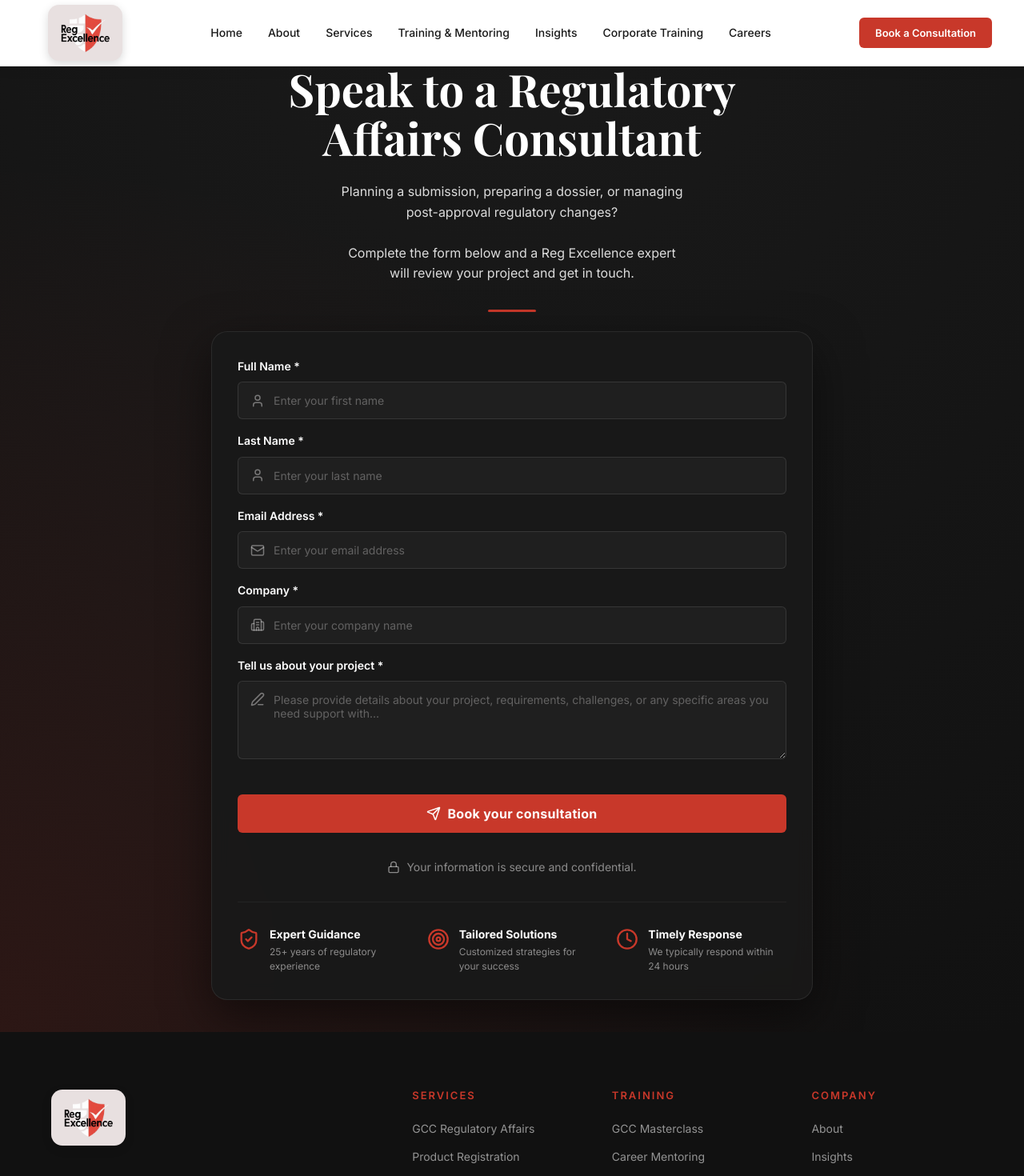
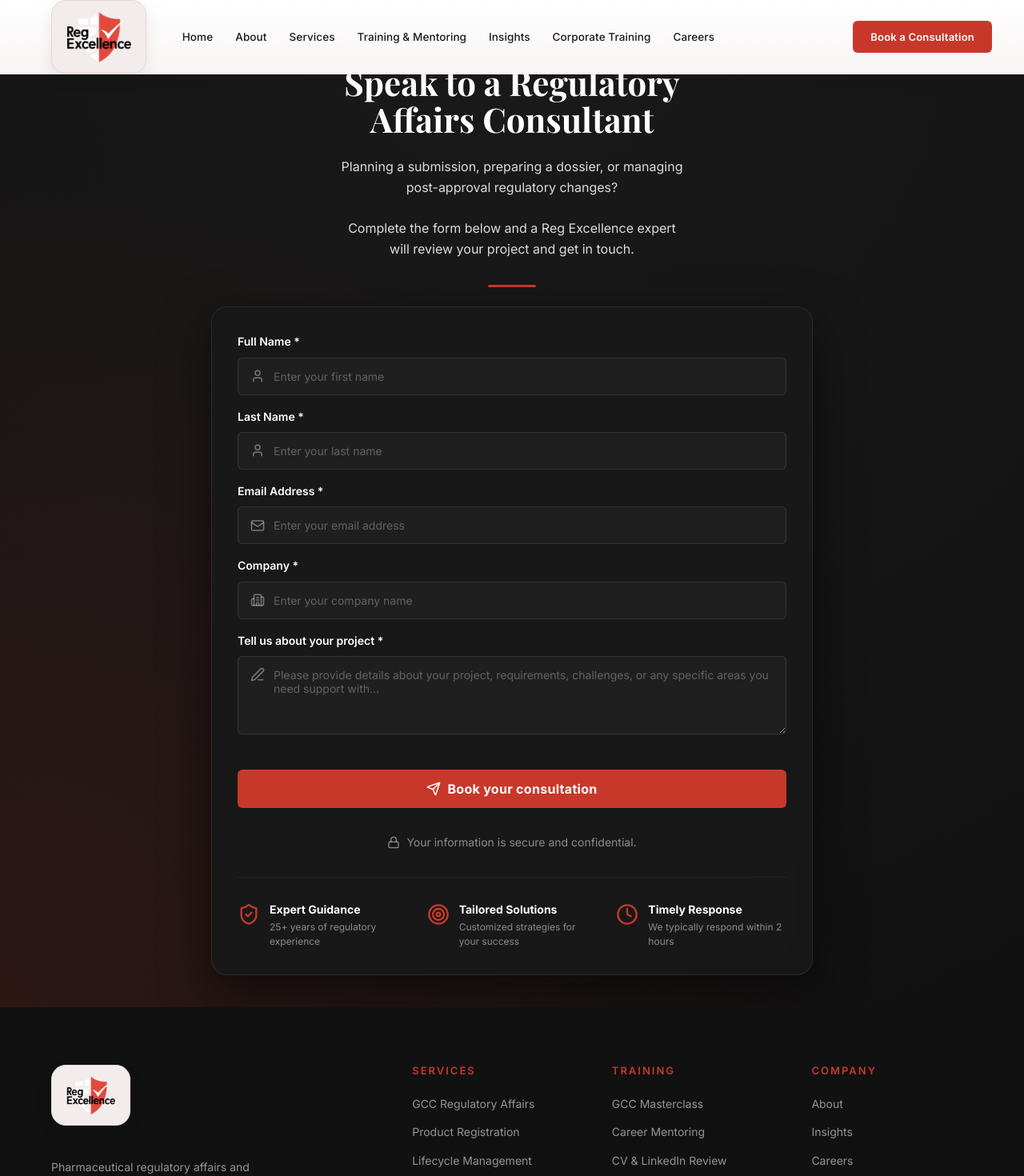
Before and after one commit to yaswanth3987/reg-excellence-new, a React (Vite) app: page /consultation in a window 1280 px wide. Shown: the top 1470 px of the page at 80% size. Built offline with nearby package versions, Linux system fonts and the light colour scheme; no server answers.

Commit message:
feat: premium navbar redesign, EmailJS contact forms, response time 2hrs, Book Consultation redirects to homepage contact section

```diff
--- a/src/components/ConsultationForm.jsx
+++ b/src/components/ConsultationForm.jsx
@@ -1,5 +1,13 @@
 import { useState } from 'react';
+import emailjs from '@emailjs/browser';
 import { Send, CheckCircle, AlertCircle, Loader2, Lock, ShieldCheck, Target, Clock, User, Mail, Building2, PenLine } from 'lucide-react';
+
+// ─── EmailJS Configuration ────────────────────────────────────────────────────
+// Replace these three values with your own from https://emailjs.com
+const EMAILJS_SERVICE_ID  = import.meta.env.VITE_EMAILJS_SERVICE_ID  || 'YOUR_SERVICE_ID';
+const EMAILJS_TEMPLATE_ID = import.meta.env.VITE_EMAILJS_TEMPLATE_ID || 'YOUR_TEMPLATE_ID';
+const EMAILJS_PUBLIC_KEY  = import.meta.env.VITE_EMAILJS_PUBLIC_KEY  || 'YOUR_PUBLIC_KEY';
+// ─────────────────────────────────────────────────────────────────────────────
 
 export default function ConsultationForm() {
   const [formData, setFormData] = useState({
@@ -10,21 +18,20 @@ export default function ConsultationForm() {
     message: ''
   });
 
-  const [status, setStatus] = useState('idle'); // 'idle', 'submitting', 'success', 'error'
+  const [status, setStatus] = useState('idle'); // 'idle' | 'submitting' | 'success' | 'error'
   const [errorMessage, setErrorMessage] = useState('');
   const [validationErrors, setValidationErrors] = useState({});
 
   const validateForm = () => {
     const errors = {};
     if (!formData.firstName.trim()) errors.firstName = 'First name is required';
-    if (!formData.lastName.trim()) errors.lastName = 'Last name is required';
+    if (!formData.lastName.trim())  errors.lastName  = 'Last name is required';
     if (!formData.email.trim()) {
       errors.email = 'Email is required';
     } else if (!/^[^\s@]+@[^\s@]+\.[^\s@]+$/.test(formData.email)) {
       errors.email = 'Invalid email format';
     }
     if (!formData.company.trim()) errors.company = 'Company is required';
-
     if (!formData.message.trim()) {
       errors.message = 'Project details are required';
     } else if (formData.message.trim().length < 20) {
@@ -32,18 +39,13 @@ export default function ConsultationForm() {
     } else if (formData.message.length > 1000) {
       errors.message = 'Message must not exceed 1000 characters';
     }
-
     setValidationErrors(errors);
     return Object.keys(errors).length === 0;
   };
 
   const handleChange = (e) => {
     const { name, value } = e.target;
-    setFormData(prev => ({
-      ...prev,
-      [name]: value
-    }));
-    // Clear validation error when user types
+    setFormData(prev => ({ ...prev, [name]: value }));
     if (validationErrors[name]) {
       setValidationErrors(prev => ({ ...prev, [name]: '' }));
     }
@@ -52,37 +54,39 @@ export default function ConsultationForm() {
   const handleSubmit = async (e) => {
     e.preventDefault();
     setErrorMessage('');
-
     if (!validateForm()) return;
 
     setStatus('submitting');
 
+    // Template variables — these must match the variable names in your EmailJS template
+    const templateParams = {
+      first_name:   formData.firstName,
+      last_name:    formData.lastName,
+      from_name:    `${formData.firstName} ${formData.lastName}`,
+      from_email:   formData.email,
+      company:      formData.company,
+      message:      formData.message,
+      reply_to:     formData.email,
+      to_name:      'Reg Excellence Team',
+    };
+
     try {
-      const response = await fetch('/api/contact', {
-        method: 'POST',
-        headers: {
-          'Content-Type': 'application/json',
-        },
-        body: JSON.stringify(formData),
-      });
-
-      if (!response.ok) {
-        throw new Error('Failed to submit enquiry');
-      }
+      await emailjs.send(
+        EMAILJS_SERVICE_ID,
+        EMAILJS_TEMPLATE_ID,
+        templateParams,
+        EMAILJS_PUBLIC_KEY
+      );
 
       setStatus('success');
-      setFormData({
-        firstName: '',
-        lastName: '',
-        email: '',
-        company: '',
-        message: ''
-      });
+      setFormData({ firstName: '', lastName: '', email: '', company: '', message: '' });
       setValidationErrors({});
     } catch (error) {
-      console.error('Submission error:', error);
+      console.error('EmailJS error:', error);
       setStatus('error');
-      setErrorMessage('Something went wrong while submitting your enquiry. Please try again or email us directly.');
+      setErrorMessage(
+        'Something went wrong while sending your enquiry. Please try again or email us directly at admin@regexcellence.co.uk'
+      );
     }
   };
 
@@ -263,7 +267,7 @@ export default function ConsultationForm() {
               <div style={{ color: '#C8382A' }}><Clock size={28} /></div>
               <div>
                 <h4 style={{ fontFamily: 'Inter', fontSize: '14px', fontWeight: 'bold', margin: '0 0 4px', color: '#fff' }}>Timely Response</h4>
-                <p style={{ color: 'rgba(255,255,255,0.5)', fontSize: '12px', lineHeight: 1.5, margin: 0 }}>We typically respond within 24 hours</p>
+                <p style={{ color: 'rgba(255,255,255,0.5)', fontSize: '12px', lineHeight: 1.5, margin: 0 }}>We typically respond within 2 hours</p>
               </div>
             </div>
           </div>
--- a/src/components/Navbar.jsx
+++ b/src/components/Navbar.jsx
@@ -43,9 +43,9 @@ export default function Navbar() {
           </ul>
 
           <div className="navbar-cta">
-            <Link to="/consultation" className="navbar-book-btn" onClick={handleBookConsultation}>
+            <a href="/#contact" className="navbar-book-btn" onClick={handleBookConsultation}>
               Book a Consultation
-            </Link>
+            </a>
             <button
               className="navbar-hamburger"
               onClick={() => setMenuOpen(!menuOpen)}
@@ -67,9 +67,9 @@ export default function Navbar() {
         <Link to="/insights">Insights</Link>
         <Link to="/corporate-training">Corporate Training</Link>
         <Link to="/careers">Careers</Link>
-        <Link to="/consultation" className="mobile-book-btn" onClick={handleBookConsultation}>
+        <a href="/#contact" className="mobile-book-btn" onClick={handleBookConsultation}>
           Book a Consultation
-        </Link>
+        </a>
       </div>
     </>
   );
--- a/src/index.css
+++ b/src/index.css
@@ -208,17 +208,17 @@ img {
   right: 0;
   z-index: 1000;
   padding: 0 24px;
-  background: #ffffff;
-  box-shadow: 0 2px 16px rgba(0,0,0,0.08);
-  border-bottom: 1px solid rgba(0,0,0,0.06);
+  background: linear-gradient(180deg, #FFFFFF 0%, #F8F5F4 100%);
+  box-shadow: 0 2px 20px rgba(0,0,0,0.07), 0 1px 0 rgba(0,0,0,0.04);
+  border-bottom: 1px solid rgba(200,56,42,0.07);
   transition: var(--transition);
 }
 .navbar.scrolled {
-  background: #ffffff;
-  box-shadow: 0 4px 24px rgba(0,0,0,0.12);
+  background: #F8F5F4;
+  box-shadow: 0 4px 28px rgba(0,0,0,0.10);
 }
 .navbar.transparent {
-  background: #ffffff;
+  background: linear-gradient(180deg, #FFFFFF 0%, #F8F5F4 100%);
 }
 .navbar-inner {
   max-width: 1200px;
@@ -226,7 +226,7 @@ img {
   display: flex;
   align-items: center;
   justify-content: space-between;
-  height: 82px;
+  height: 92px;
 }
 
 /* ============ PREMIUM BRAND LOCKUP ============ */
@@ -234,25 +234,28 @@ img {
   text-decoration: none;
   display: block;
   outline: none;
-  margin-left: 20px;
+  margin-left: 24px;
+  margin-right: 32px;
+  flex-shrink: 0;
 }
 .navbar-brand-container {
-  background: #E8E0E0;
-  padding: 10px 16px;
-  border-radius: 14px;
+  background: #F3ECEC;
+  border: 1px solid #E4D8D8;
+  padding: 12px 18px;
+  border-radius: 18px;
   display: flex;
   align-items: center;
   justify-content: center;
-  box-shadow: 0 4px 12px rgba(0,0,0,0.15);
+  box-shadow: 0 8px 20px rgba(0,0,0,0.08);
   transition: all 0.3s ease;
 }
 .navbar-logo-premium:hover .navbar-brand-container {
   transform: translateY(-2px);
-  box-shadow: 0 8px 20px rgba(0,0,0,0.2);
+  box-shadow: 0 12px 28px rgba(0,0,0,0.12);
 }
 
 .navbar-brand-container img {
-  height: 50px;
+  height: 66px;
   width: auto;
   object-fit: contain;
   display: block;
@@ -266,18 +269,19 @@ img {
   margin-bottom: 24px;
 }
 .footer-logo-container {
-  background: #E8E0E0;
-  padding: 10px 16px;
-  border-radius: 14px;
+  background: #F3ECEC;
+  border: 1px solid #E4D8D8;
+  padding: 12px 18px;
+  border-radius: 18px;
   display: inline-flex;
   align-items: center;
   justify-content: center;
-  box-shadow: 0 4px 12px rgba(0,0,0,0.15);
+  box-shadow: 0 8px 20px rgba(0,0,0,0.08);
   transition: all 0.3s ease;
 }
 .footer-logo-link:hover .footer-logo-container {
   transform: translateY(-2px);
-  box-shadow: 0 8px 20px rgba(0,0,0,0.2);
+  box-shadow: 0 12px 28px rgba(0,0,0,0.12);
 }
 .footer-logo-container img {
   height: 50px;
@@ -288,27 +292,30 @@ img {
 .navbar-links {
   display: flex;
   align-items: center;
-  gap: 4px;
+  gap: 2px;
   list-style: none;
+  flex: 1;
 }
 .navbar-links a {
-  font-size: 14px;
+  font-size: 13.5px;
   font-weight: 500;
   color: var(--text-primary);
-  padding: 8px 14px;
+  padding: 8px 13px;
   border-radius: var(--radius-sm);
   transition: var(--transition);
   white-space: nowrap;
+  letter-spacing: 0.1px;
 }
 .navbar-links a:hover,
 .navbar-links a.active {
   color: var(--primary);
-  background: rgba(200,56,42,0.08);
+  background: rgba(200,56,42,0.07);
 }
 .navbar-cta {
   display: flex;
   align-items: center;
   gap: 12px;
+  flex-shrink: 0;
 }
 .navbar-book-btn {
   background: var(--primary);
@@ -316,16 +323,18 @@ img {
   font-family: 'Inter', sans-serif;
   font-size: 13px;
   font-weight: 600;
-  padding: 9px 20px;
+  padding: 10px 22px;
   border-radius: var(--radius-sm);
   border: none;
   cursor: pointer;
   transition: var(--transition);
   white-space: nowrap;
+  letter-spacing: 0.2px;
 }
 .navbar-book-btn:hover {
   background: var(--primary-dark);
   transform: translateY(-1px);
+  box-shadow: 0 6px 18px rgba(200,56,42,0.32);
 }
 .navbar-hamburger {
   display: none;
@@ -347,12 +356,12 @@ img {
 .mobile-menu {
   display: none;
   position: fixed;
-  top: 82px;
+  top: 92px;
   left: 0; right: 0;
-  background: #ffffff;
+  background: #F8F5F4;
   padding: 16px 24px 24px;
   box-shadow: 0 8px 32px rgba(0,0,0,0.12);
-  border-top: 1px solid rgba(0,0,0,0.06);
+  border-top: 1px solid rgba(200,56,42,0.07);
   z-index: 999;
 }
 .mobile-menu.open {
@@ -385,9 +394,18 @@ img {
   background: var(--primary-dark);
 }
 
+@media (max-width: 1024px) {
+  .navbar-brand-container img { height: 56px; }
+}
+
 @media (max-width: 900px) {
   .navbar-links, .navbar-book-btn { display: none; }
   .navbar-hamburger { display: flex; }
+  .navbar-brand-container img { height: 48px; }
+  .navbar-brand-container { padding: 10px 14px; border-radius: 14px; }
+  .navbar-logo-premium { margin-left: 8px; margin-right: 0; }
+  .navbar-inner { height: 80px; }
+  .mobile-menu { top: 80px; }
 }
 
 /* ============ HERO ============ */
@@ -2502,7 +2520,7 @@ img {
 
 .consultation-title {
   font-family: 'Playfair Display', serif;
-  font-size: clamp(32px, 5vw, 56px);
+  font-size: clamp(28px, 4vw, 42px);
   font-weight: 700;
   color: #FFFFFF;
   margin-bottom: 24px;
--- a/src/pages/HomePage.jsx
+++ b/src/pages/HomePage.jsx
@@ -1,10 +1,17 @@
 import { useEffect, useRef, useState } from 'react';
+import emailjs from '@emailjs/browser';
 import {
   Globe, FileText, TrendingUp, Microscope, Building2,
   Shield, Award, CheckCircle, ArrowRight, Phone, Mail,
-  MapPin, Star, Users
+  MapPin, Star, Users, Loader2
 } from 'lucide-react';
 import ConsultationForm from '../components/ConsultationForm';
+
+// ─── EmailJS Configuration ────────────────────────────────────────────────────
+const EMAILJS_SERVICE_ID  = import.meta.env.VITE_EMAILJS_SERVICE_ID  || 'YOUR_SERVICE_ID';
+const EMAILJS_TEMPLATE_ID = import.meta.env.VITE_EMAILJS_TEMPLATE_ID || 'YOUR_TEMPLATE_ID';
+const EMAILJS_PUBLIC_KEY  = import.meta.env.VITE_EMAILJS_PUBLIC_KEY  || 'YOUR_PUBLIC_KEY';
+// ─────────────────────────────────────────────────────────────────────────────
 
 function useFadeIn() {
   const ref = useRef();
@@ -486,15 +493,47 @@ function FloatingContact() {
 // CONTACT
 function Contact() {
   const ref = useFadeIn();
-  const [submitted, setSubmitted] = useState(false);
+  const [submitStatus, setSubmitStatus] = useState('idle'); // 'idle' | 'submitting' | 'success' | 'error'
+  const [submitError, setSubmitError] = useState('');
   const [form, setForm] = useState({
     firstName: '', lastName: '', email: '', phone: '',
     position: '', department: '', company: '', country: '', message: '',
   });
 
-  const handleSubmit = (e) => {
+  const handleSubmit = async (e) => {
     e.preventDefault();
-    setSubmitted(true);
+    setSubmitError('');
+    setSubmitStatus('submitting');
+
+    const templateParams = {
+      first_name:  form.firstName,
+      last_name:   form.lastName,
+      from_name:   `${form.firstName} ${form.lastName}`,
+      from_email:  form.email,
+      phone:       form.phone,
+      position:    form.position,
+      department:  form.department,
+      company:     form.company,
+      country:     form.country,
+      message:     form.message,
+      reply_to:    form.email,
+      to_name:     'Reg Excellence Team',
+    };
+
+    try {
+      await emailjs.send(
+        EMAILJS_SERVICE_ID,
+        EMAILJS_TEMPLATE_ID,
+        templateParams,
+        EMAILJS_PUBLIC_KEY
+      );
+      setSubmitStatus('success');
+      setForm({ firstName: '', lastName: '', email: '', phone: '', position: '', department: '', company: '', country: '', message: '' });
+    } catch (err) {
+      console.error('EmailJS error:', err);
+      setSubmitStatus('error');
+      setSubmitError('Something went wrong. Please try again or email admin@regexcellence.co.uk directly.');
+    }
   };
 
   const set = (field) => (e) => setForm({ ...form, [field]: e.target.value });
@@ -514,7 +553,7 @@ function Contact() {
           <div className="fade-in">
             <h3 className="contact-info-title">Contact Us</h3>
             <p className="contact-info-sub">
-              Reach out directly or fill in the form and we will get back to you within 24 hours.
+              Reach out directly or fill in the form and we will get back to you within 2 hours.
             </p>
             <div className="contact-detail">
               <div className="contact-detail-icon"><Mail size={20} /></div>
@@ -569,12 +608,12 @@ function Contact() {
           </div>
           <div className="fade-in">
             <div className="contact-form">
-              {submitted ? (
+              {submitStatus === 'success' ? (
                 <div style={{ textAlign: 'center', padding: '60px 20px' }}>
                   <div style={{ fontSize: '56px', marginBottom: '16px' }}>&#10003;</div>
                   <h3 style={{ color: 'var(--primary-dark)', marginBottom: '8px', fontFamily: 'Playfair Display', fontSize: '24px' }}>Request Sent!</h3>
                   <p style={{ color: 'var(--text-secondary)' }}>
-                    Thank you for reaching out. We will respond within 24 hours.
+                    Thank you for reaching out. We will respond within 2 hours.
                   </p>
                 </div>
               ) : (
@@ -582,44 +621,51 @@ function Contact() {
                   <h3 style={{ fontFamily: 'Inter', fontSize: '20px', fontWeight: 700, color: 'var(--primary-dark)', marginBottom: '24px' }}>
                     Submit a Request
                   </h3>
+
+                  {submitStatus === 'error' && (
+                    <div style={{ background: '#fff0f0', border: '1px solid #C8382A', borderRadius: '8px', padding: '12px 16px', marginBottom: '20px', color: '#C8382A', fontSize: '14px' }}>
+                      {submitError}
+                    </div>
+                  )}
+
                   <div className="form-row">
                     <div className="form-group">
                       <label>First Name *</label>
-                      <input type="text" placeholder="First Name" value={form.firstName} onChange={set('firstName')} required />
+                      <input type="text" placeholder="First Name" value={form.firstName} onChange={set('firstName')} required disabled={submitStatus === 'submitting'} />
                     </div>
                     <div className="form-group">
                       <label>Last Name *</label>
-                      <input type="text" placeholder="Last Name" value={form.lastName} onChange={set('lastName')} required />
+                      <input type="text" placeholder="Last Name" value={form.lastName} onChange={set('lastName')} required disabled={submitStatus === 'submitting'} />
                     </div>
                   </div>
                   <div className="form-row">
                     <div className="form-group">
                       <label>Email *</label>
-                      <input type="email" placeholder="Email" value={form.email} onChange={set('email')} required />
+                      <input type="email" placeholder="Email" value={form.email} onChange={set('email')} required disabled={submitStatus === 'submitting'} />
                     </div>
                     <div className="form-group">
                       <label>Contact Number</label>
-                      <input type="tel" placeholder="Contact Number" value={form.phone} onChange={set('phone')} />
+                      <input type="tel" placeholder="Contact Number" value={form.phone} onChange={set('phone')} disabled={submitStatus === 'submitting'} />
                     </div>
                   </div>
                   <div className="form-row">
                     <div className="form-group">
                       <label>Position</label>
-                      <input type="text" placeholder="Position" value={form.position} onChange={set('position')} />
+                      <input type="text" placeholder="Position" value={form.position} onChange={set('position')} disabled={submitStatus === 'submitting'} />
                     </div>
                     <div className="form-group">
                       <label>Department</label>
-                      <input type="text" placeholder="Department" value={form.department} onChange={set('department')} />
+                      <input type="text" placeholder="Department" value={form.department} onChange={set('department')} disabled={submitStatus === 'submitting'} />
                     </div>
                   </div>
                   <div className="form-row">
                     <div className="form-group">
                       <label>Company Name</label>
-                      <input type="text" placeholder="Company Name" value={form.company} onChange={set('company')} />
+                      <input type="text" placeholder="Company Name" value={form.company} onChange={set('company')} disabled={submitStatus === 'submitting'} />
                     </div>
                     <div className="form-group">
                       <label>Country</label>
-                      <input type="text" placeholder="Country" value={form.country} onChange={set('country')} />
+                      <input type="text" placeholder="Country" value={form.country} onChange={set('country')} disabled={submitStatus === 'submitting'} />
                     </div>
                   </div>
                   <div className="form-group">
@@ -629,11 +675,16 @@ function Contact() {
                       value={form.message}
                       onChange={set('message')}
                       required
+                      disabled={submitStatus === 'submitting'}
                       style={{ minHeight: '120px' }}
                     />
                   </div>
-                  <button type="submit" className="btn-teal" style={{ width: '100%', justifyContent: 'center' }}>
-                    Send <ArrowRight size={16} />
+                  <button type="submit" className="btn-teal" style={{ width: '100%', justifyContent: 'center' }} disabled={submitStatus === 'submitting'}>
+                    {submitStatus === 'submitting' ? (
+                      <><Loader2 size={16} className="spinner" /> Sending...</>
+                    ) : (
+                      <>Send <ArrowRight size={16} /></>
+                    )}
                   </button>
                 </form>
               )}
```
Also changed, not shown: 1 other file (tests, documents, lock files or other folders).
